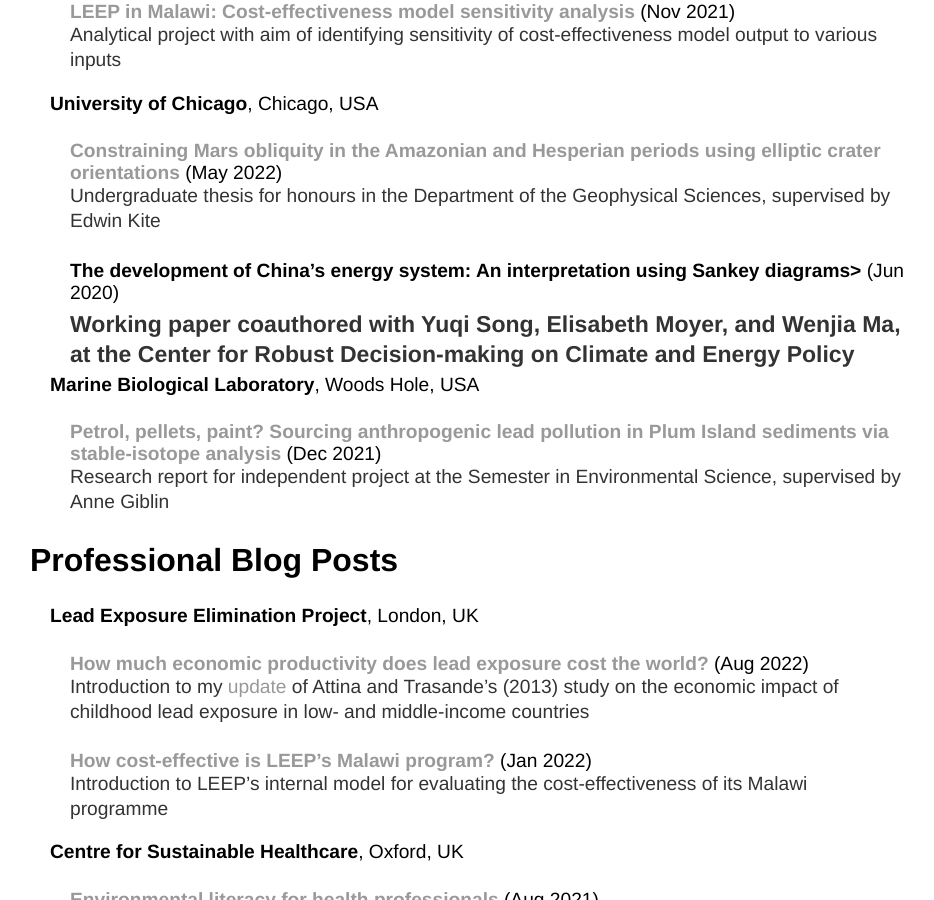
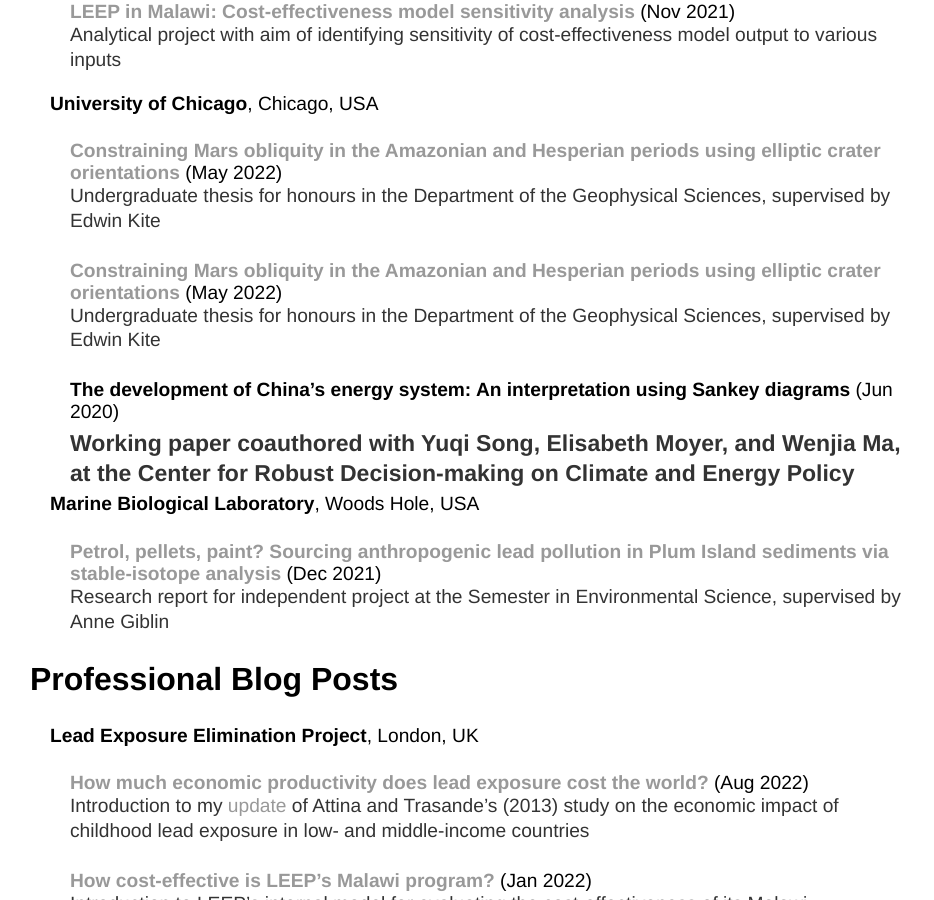
Before and after one commit to y-james-hu/y-james-hu.github.io, a Jekyll site: the page built from projects/index.html, in a window 1280 px wide and 900 px high, scrolled down 874 px. Shown: the whole window, without its empty margins (182-1116 px from the left). Built offline with Jekyll 4.4.1, drawn with Linux system fonts in a browser that asks for light colours.

Commit message:
Update index.html

```diff
--- a/projects/index.html
+++ b/projects/index.html
@@ -36,7 +36,10 @@
       <h4 style="margin-left: 60px"><a href = "uchicago_bs_thesis.pdf">Constraining Mars obliquity in the Amazonian and Hesperian periods using elliptic crater orientations</a><span style="font-weight:normal"> (May 2022)</span></h4>
       <p style="margin-left: 60px">Undergraduate thesis for honours in the Department of the Geophysical Sciences, supervised by Edwin Kite</p>
 
-      <h4 style="margin-left: 60px">The development of China’s energy system: An interpretation using Sankey diagrams><span style="font-weight:normal"> (Jun 2020)</span><h4>
+      <h4 style="margin-left: 60px"><a href = "uchicago_bs_thesis.pdf">Constraining Mars obliquity in the Amazonian and Hesperian periods using elliptic crater orientations</a><span style="font-weight:normal"> (May 2022)</span></h4>
+      <p style="margin-left: 60px">Undergraduate thesis for honours in the Department of the Geophysical Sciences, supervised by Edwin Kite</p>
+
+      <h4 style="margin-left: 60px">The development of China’s energy system: An interpretation using Sankey diagrams<span style="font-weight:normal"> (Jun 2020)</span><h4>
       <p style="margin-left: 60px">Working paper coauthored with Yuqi Song, Elisabeth Moyer, and Wenjia Ma, at the Center for Robust Decision-making on Climate and Energy Policy</p>
 
     <h3 style="margin-left: 40px">Marine Biological Laboratory<span style="font-weight:normal">, Woods Hole, USA</span></h3>
```
